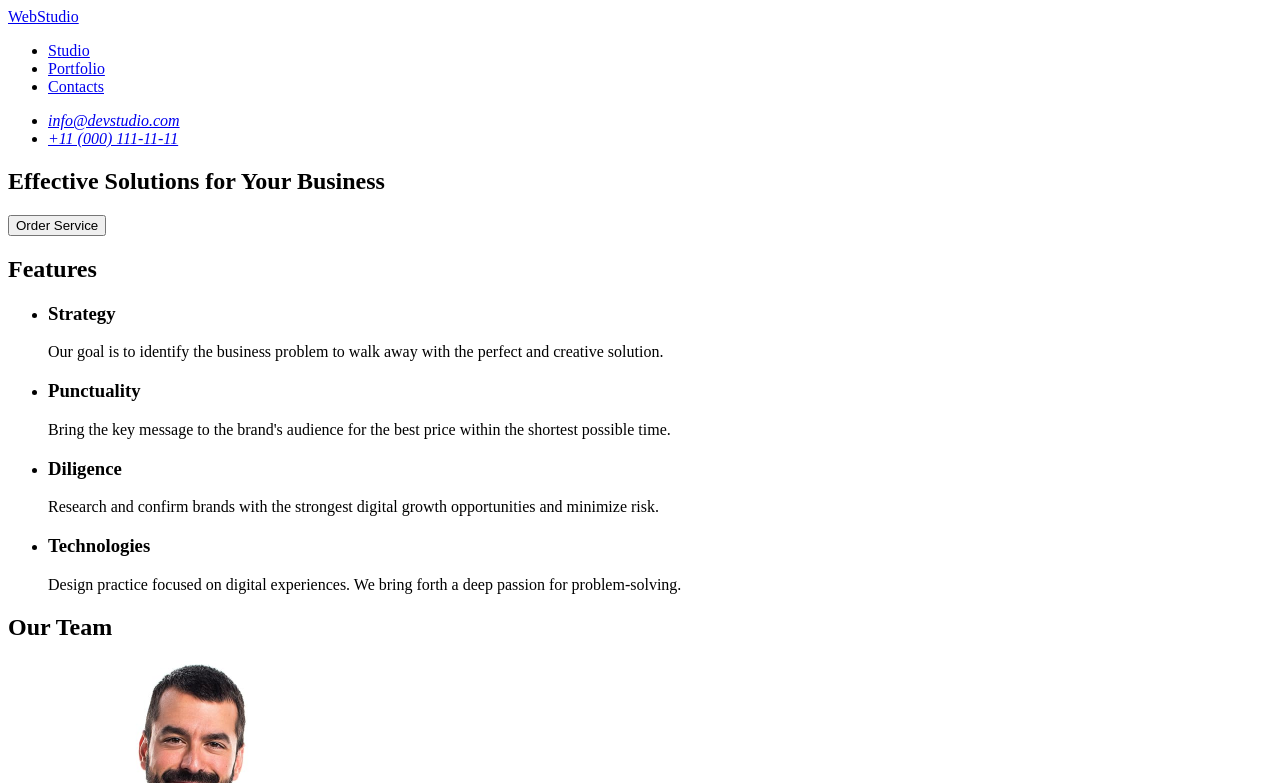
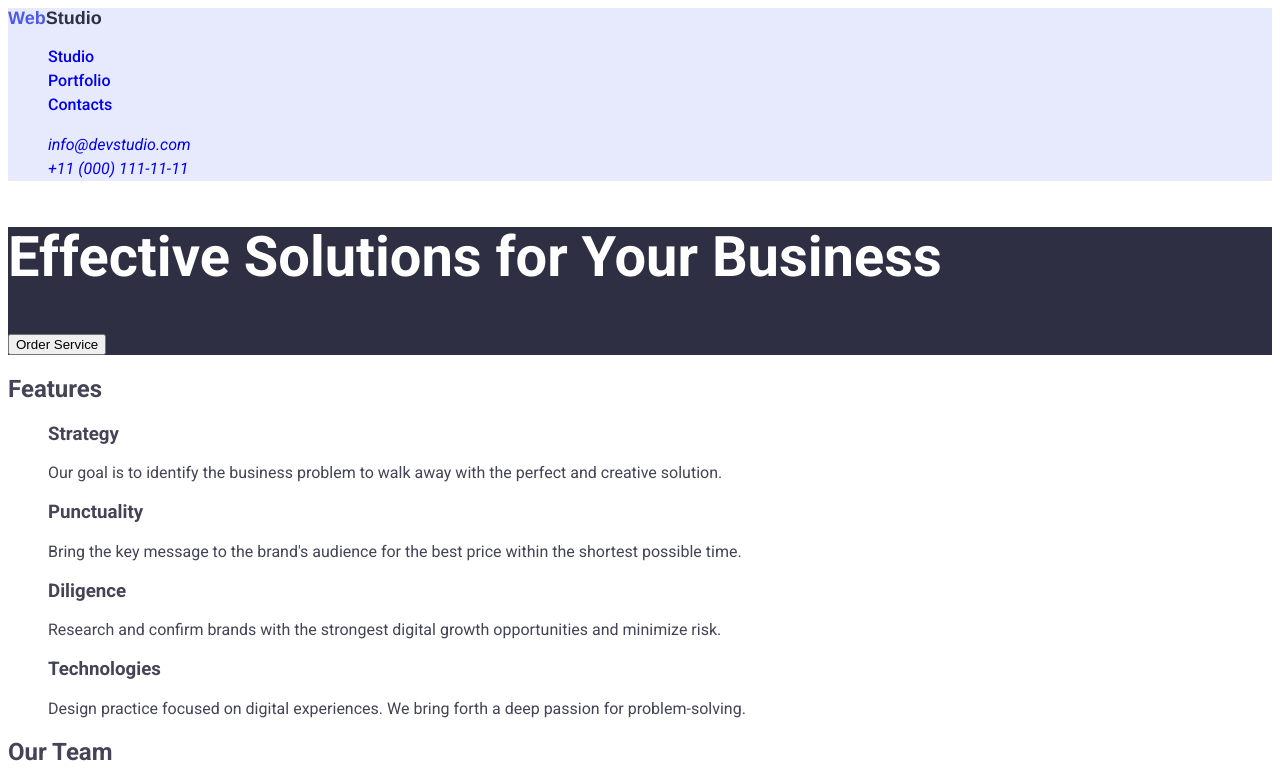
Before and after one commit to Sasha7005/goit-markup-hw-02, a plain HTML site: page index.html in a window 1280 px wide. Shown: the top 783 px of the page. Drawn offline with Linux system fonts and the light colour scheme.

Commit message:
add css style

```diff
--- a/index.html
+++ b/index.html
@@ -4,18 +4,33 @@
     <meta charset="UTF-8" />
     <meta name="viewport" content="width=device-width, initial-scale=1.0" />
     <title>WebStudio</title>
+    <link rel="preconnect" href="https://fonts.googleapis.com" />
+    <link rel="preconnect" href="https://fonts.gstatic.com" crossorigin />
+    <link
+      href="https://fonts.googleapis.com/css2?family=Roboto:ital,wght@0,100..900;1,100..900&display=swap"
+      rel="stylesheet"
+    />
+    <link rel="preconnect" href="https://fonts.googleapis.com" />
+    <link rel="preconnect" href="https://fonts.gstatic.com" crossorigin />
+    <link
+      href="https://fonts.googleapis.com/css2?family=Raleway:ital,wght@0,700;1,700&display=swap"
+      rel="stylesheet"
+    />
+    <link rel="stylesheet" href="./styles.css" />
   </head>
   <body>
-    <header>
-      <nav>
-        <a href="./index.html">WebStudio</a>
-        <ul>
+    <header class="header">
+      <nav class="header-navigation">
+        <a class="header-navigation-logo" href="./index.html"
+          ><span class="header-navigation-logo-color">Web</span>Studio</a
+        >
+        <ul class="navigation-list">
           <li><a href="#studio">Studio</a></li>
           <li><a href="#portfolio">Portfolio</a></li>
           <li><a href="#contacts">Contacts</a></li>
         </ul>
       </nav>
-      <address>
+      <address class="address-contacts">
         <ul>
           <li><a href="mailto:info@devstudio.com">info@devstudio.com</a></li>
           <li><a href="tel:+110001111111">+11 (000) 111-11-11</a></li>
@@ -23,7 +38,7 @@
       </address>
     </header>
     <main>
-      <section>
+      <section class="title">
         <h1>Effective Solutions for Your Business</h1>
         <button type="button">Order Service</button>
       </section>
@@ -171,9 +186,11 @@
         </ul>
       </section>
     </main>
-    <footer>
-      <a href="./index.html">WebStudio</a>
-      <p>
+    <footer class="footer-title">
+      <a class="header-footer-logo" href="./index.html"
+        ><span class="header-footer-logo-color">Web</span>Studio</a
+      >
+      <p class="footer-title-description">
         Increase the flow of customers and sales for your business with digital
         marketing & growth solutions.
       </p>
--- a/styles.css
+++ b/styles.css
@@ -0,0 +1,81 @@
+* {
+  list-style-type: none;
+}
+a {
+  text-decoration: none;
+}
+.header-navigation-logo-color {
+  width: 44px;
+  height: 21px;
+  font-family: "Raleway-Bold", Helvetica;
+  font-weight: 700;
+  color: #4d5ae5;
+  font-size: 18px;
+  line-height: 21px;
+}
+.header-navigation-logo {
+  width: 71px;
+  height: 21px;
+  font-family: "Raleway-Bold", Helvetica;
+  font-weight: 700;
+  color: #2e2f42;
+  font-size: 18px;
+  line-height: 21px;
+}
+.header {
+  background-color: #e7e9fc;
+}
+body {
+  color: #434455;
+  font-family: "Roboto", sans-serif;
+}
+.navigation-list {
+  color: ;
+}
+h1 {
+  font-family: "Roboto", sans-serif;
+  font-weight: 700;
+  font-size: 56px;
+  line-height: 60px;
+  color: #ffffff;
+}
+.title {
+  background-color: #2e2f42;
+}
+.footer-title {
+  background-color: #2e2f42;
+}
+.footer-title-description {
+  color: #f4f4fd;
+  font-weight: 400;
+  font-size: 16px;
+  line-height: 24px;
+}
+.header-footer-logo-color {
+  width: 44px;
+  height: 21px;
+  font-family: "Raleway-Bold", Helvetica;
+  font-weight: 700;
+  color: #4d5ae5;
+  font-size: 18px;
+  line-height: 21px;
+}
+.header-footer-logo {
+  width: 71px;
+  height: 21px;
+  font-family: "Raleway-Bold", Helvetica;
+  font-weight: 700;
+  color: #f4f4fd;
+  font-size: 18px;
+  line-height: 21px;
+}
+.navigation-list {
+  font-weight: 500;
+  font-size: 16px;
+  line-height: 24px;
+}
+.address-contacts {
+  font-size: 16px;
+  line-height: 24px;
+  font-weight: 400;
+}
```
